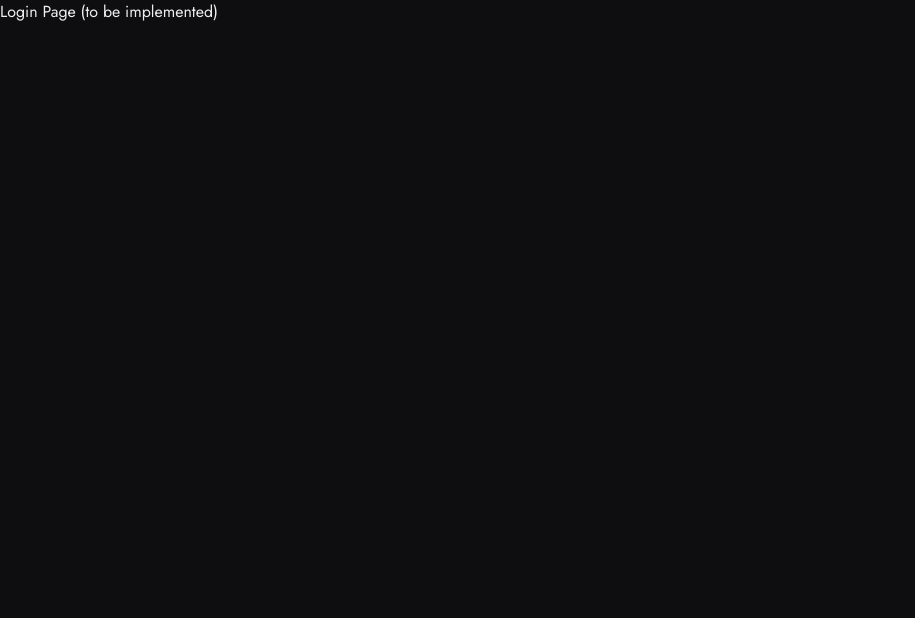
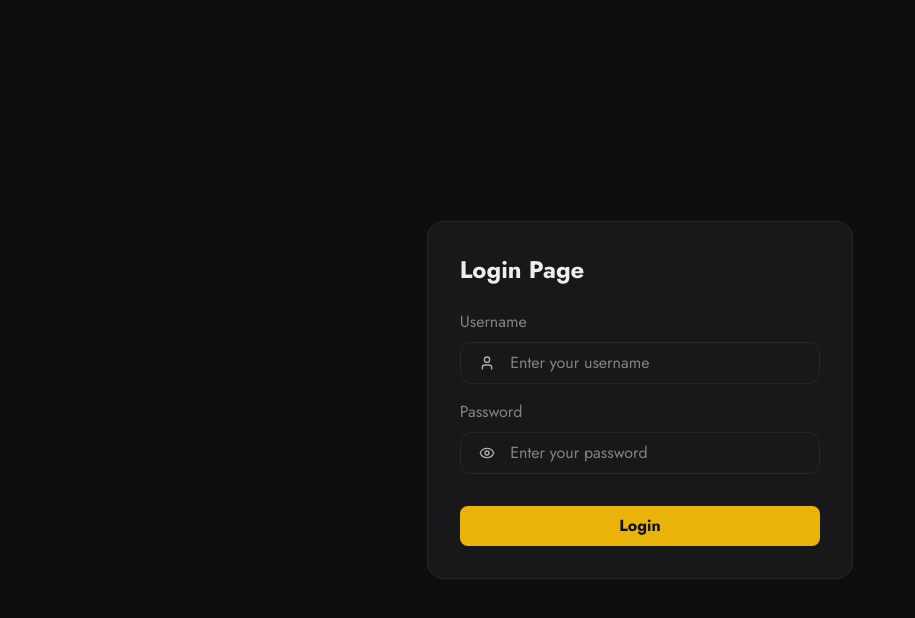
Before and after one commit to Arihantawasthi/mark-one-client, a React (Vite) app: page /login in a window 1280 px wide. Shown: the top 618 px of the page, without its empty margins (0-915 px from the left). Built offline with nearby package versions, Linux system fonts and the light colour scheme; no server answers.

Commit message:
feat: implemented login functionality; refactor: moved routes into a separate file

```diff
--- a/src/components/TextField.jsx
+++ b/src/components/TextField.jsx
@@ -1,4 +1,4 @@
-function TextField({ label, leftIcon, rightIcon, placeholder, value, onChange, error }) {
+function TextField({ label, leftIcon, rightIcon, placeholder, value, onChange, error, type="text" }) {
     return (
         <div className="flex flex-col gap-y-2 font-regular w-full">
             { label && <span className="text-on-surface/50">{ label }</span> }
@@ -14,7 +14,7 @@ function TextField({ label, leftIcon, rightIcon, placeholder, value, onChange, e
                 <input
                     className="h-6 w-full leading-6 focus:outline-none text-on-surface placeholder-on-surface/50"
                     value={value}
-                    type='text'
+                    type={type}
                     placeholder={placeholder}
                     onChange={onChange}
                 />
--- a/src/context/AuthProvider.jsx
+++ b/src/context/AuthProvider.jsx
@@ -1,6 +1,5 @@
 import { createContext, useContext, useState, useEffect } from "react";
 import { loginRequest } from "../api/apiClient";
-import { redirect } from "react-router-dom";
 
 const AuthContext = createContext(null);
 
@@ -18,16 +17,20 @@ function AuthProvider({ children }) {
     }, []);
 
     const login = async (email, password) => {
+        setLoading(true);
         const data = await loginRequest(email, password);
-        localStorage.setItem("auth", JSON.stringify(data));
-        setAuth(data);
+        if (data.requestStatus === 0) {
+            setLoading(false);
+            throw new Error(data.message || "Login failed");
+        }
+        localStorage.setItem("auth", JSON.stringify(data.data));
+        setAuth(data.data);
         setLoading(false);
     }
 
     const logout = () => {
         setAuth({});
         localStorage.removeItem("auth");
-        redirect("/login");
     }
 
     return (
--- a/src/main.jsx
+++ b/src/main.jsx
@@ -1,55 +1,10 @@
 import { createRoot } from "react-dom/client"
-import { createBrowserRouter, RouterProvider } from "react-router-dom"
+import { RouterProvider } from "react-router-dom"
 
 import "./index.css"
 
-import { AppProvider } from "./context/AppContext"
-import LandingPage from "./pages/LandingPage"
-import ProtectedRoute from "./components/ProtectedRoute"
-import Analysis from "./pages/Analysis"
-import RootErrorBoundary from "./components/RootErrorBoundary"
-import Banner from "./components/Banner"
-import { AnalysisProvider } from "./context/AnalysisProvider"
-import AppLayout from "./pages/AppLayout"
-import { AuthProvider } from "./context/AuthProvider"
-
-
-const router = createBrowserRouter([
-    {
-        path: "/login",
-        element: <div>Login Page (to be implemented)</div>,
-    },
-    {
-        element: <ProtectedRoute />,
-        children: [
-            {
-                path: "/",
-                element: <AppLayout />,
-                errorElement: <RootErrorBoundary />,
-                children: [
-                    {
-                        index: true,
-                        element: <LandingPage />,
-                    },
-                    {
-                        path: "analysis/:analysisId",
-                        element: (
-                            <AnalysisProvider>
-                                <Analysis />
-                            </AnalysisProvider>
-                        ),
-                    }
-                ]
-            },
-        ]
-    },
-]);
+import router from "./router.jsx"
 
 createRoot(document.getElementById("root")).render(
-    <AuthProvider>
-        <AppProvider>
-            <Banner />
-            <RouterProvider router={router} />
-        </AppProvider>
-    </AuthProvider>
+    <RouterProvider router={router} />
 )
--- /dev/null
+++ b/src/pages/Login.jsx
@@ -0,0 +1,74 @@
+import { useState } from "react";
+import { Eye, Loader, User } from "lucide-react";
+import TextField from "../components/TextField";
+import useAppContext from "../context/useAppContext";
+import { useAuth } from "../context/AuthProvider";
+import { useNavigate } from "react-router-dom";
+
+function Login() {
+    const [username, setUsername] = useState("");
+    const [password, setPassword] = useState("");
+    const navigate = useNavigate();
+
+    const { showBanner } = useAppContext();
+    const { login, loading } = useAuth();
+
+    const handleSubmit = async (e) => {
+        e.preventDefault();
+        if (!username || !password) {
+            showBanner({
+                title: "Login Failed!",
+                description: "Please enter username and password.",
+                type: "error"
+            })
+            return;
+        }
+
+        try {
+            await login(username, password)
+            navigate("/");
+        } catch(error) {
+            showBanner({
+                title: "Login Failed!",
+                description: error.message || "Invalid credentials",
+                type: "error"
+            });
+        }
+    }
+
+    return (
+        <div className="min-h-screen flex items-center justify-center bg-background">
+            <div className="border border-border rounded-2xl p-8 min-w-1/3 mx-auto bg-surface">
+                <h1 className="text-2xl font-bold mb-6">Login Page</h1>
+                <form className="space-y-4" onSubmit={handleSubmit}>
+                    <TextField
+                        label="Username"
+                        placeholder="Enter your username"
+                        leftIcon={<User size={16} className="text-on-surface/70" />}
+                        value={username}
+                        onChange={(e) => setUsername(e.target.value)}
+                        error={false}
+                    />
+
+                    <TextField
+                        label="Password"
+                        type="password"
+                        placeholder="Enter your password"
+                        leftIcon={<Eye size={16} className="text-on-surface/70" />}
+                        value={password}
+                        onChange={(e) => setPassword(e.target.value)}
+                        error={false}
+                    />
+                    <button
+                        type="submit"
+                        className="mt-8 w-full bg-primary-500 font-bold text-on-primary p-2 rounded-lg
+                                    hover:opacity-90 active:scale-95 cursor-pointer transition flex items-center justify-center">
+                        {loading ? <Loader size={20} className="text-on-primary" /> : "Login"}
+                    </button>
+                </form>
+            </div>
+        </div>
+    );
+}
+
+export default Login;
--- /dev/null
+++ b/src/router.jsx
@@ -0,0 +1,60 @@
+import { createBrowserRouter  } from "react-router-dom";
+import ProtectedRoute from "./components/ProtectedRoute";
+import { AppProvider } from "./context/AppContext";
+import Banner from "./components/Banner";
+import Login from "./pages/Login";
+import AppLayout from "./pages/AppLayout";
+import RootErrorBoundary from "./components/RootErrorBoundary";
+import LandingPage from "./pages/LandingPage";
+import Analysis from "./pages/Analysis";
+import { AnalysisProvider } from "./context/AnalysisProvider";
+import { AuthProvider } from "./context/AuthProvider";
+
+const router = createBrowserRouter([
+    {
+        path: "/login",
+        element: (
+            <AuthProvider>
+                <AppProvider>
+                    <Banner />
+                    <Login />
+                </AppProvider>
+            </AuthProvider>
+        ),
+    },
+    {
+        element: (
+            <AuthProvider>
+                <ProtectedRoute />
+            </AuthProvider>
+        ),
+        children: [
+            {
+                path: "/",
+                element: (
+                    <AppProvider>
+                        <Banner />
+                        <AppLayout />
+                    </AppProvider>
+                ),
+                errorElement: <RootErrorBoundary />,
+                children: [
+                    {
+                        index: true,
+                        element: <LandingPage />,
+                    },
+                    {
+                        path: "analysis/:analysisId",
+                        element: (
+                            <AnalysisProvider>
+                                <Analysis />
+                            </AnalysisProvider>
+                        ),
+                    }
+                ]
+            }
+        ]
+    }
+]);
+
+export default router;
```
